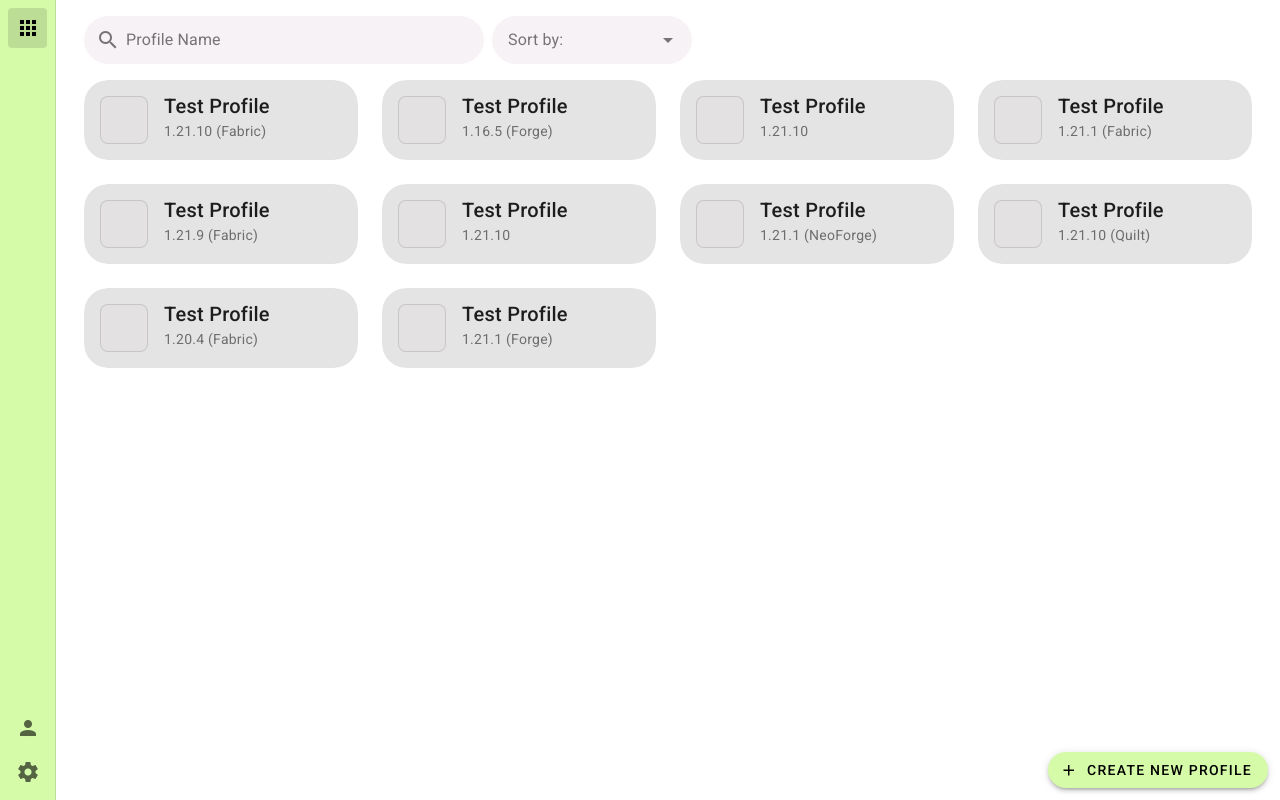
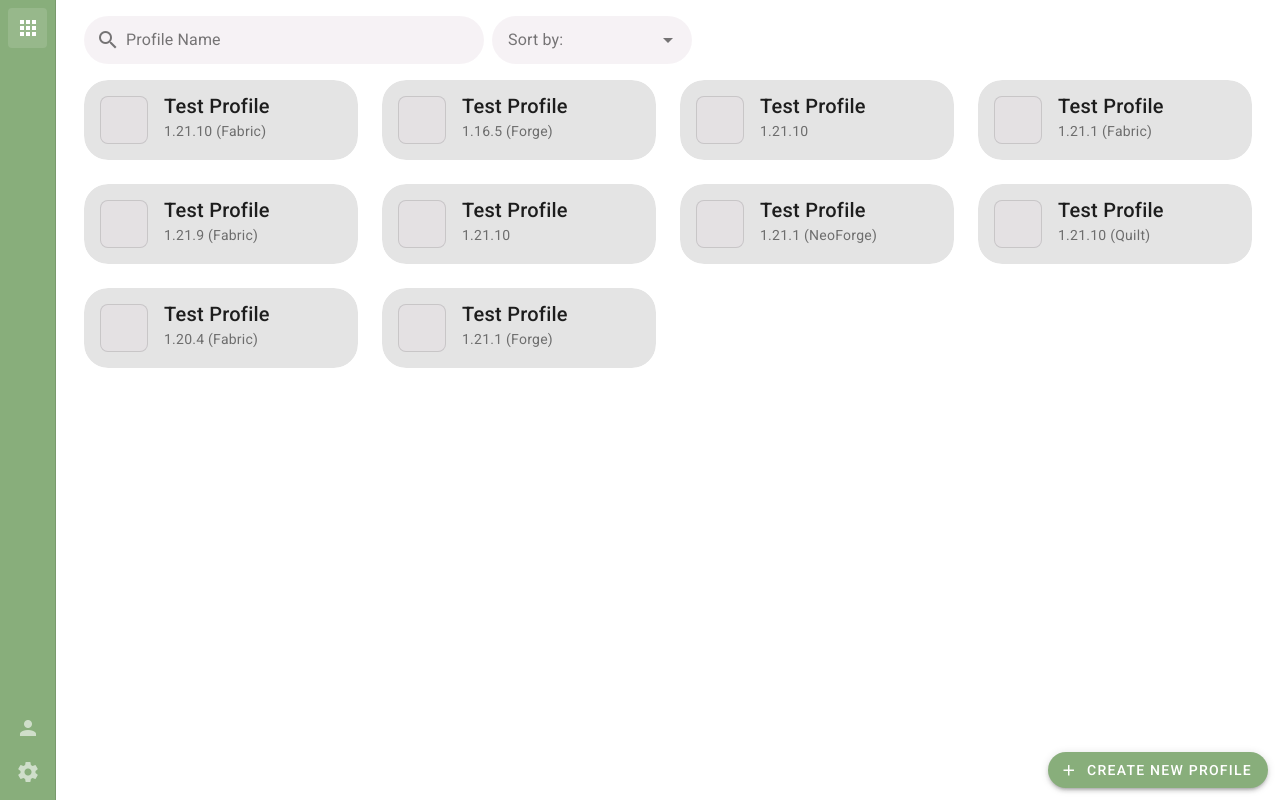
Before and after one commit to legenlee/crylic, a Vue app: page /#/profiles in a window 1280 px wide. Built offline with nearby package versions, Linux system fonts and the light colour scheme.

Commit message:
fix: Update primary color in theme

```diff
--- a/src/renderer/plugins/vuetify.ts
+++ b/src/renderer/plugins/vuetify.ts
@@ -22,18 +22,9 @@ import * as directives from "vuetify/directives";
 import { en, ko } from "vuetify/locale";
 import { md3 } from "vuetify/blueprints";
 
-const light: ThemeDefinition = {
-  dark: false,
-  colors: {
-    primary: "#d5fba9",
-  },
-};
-
-const dark: ThemeDefinition = {
-  dark: true,
-  colors: {
-    primary: "#88ae7b",
-  },
+const colors: ThemeDefinition["colors"] = {
+  primary: "#88ae7b",
+  "primary-darken-1": "#7ea26f",
 };
 
 export const vuetify = createVuetify({
@@ -50,8 +41,12 @@ export const vuetify = createVuetify({
   theme: {
     defaultTheme: "system",
     themes: {
-      light,
-      dark,
+      light: {
+        colors,
+      },
+      dark: {
+        colors,
+      },
     },
   },
 });
```
